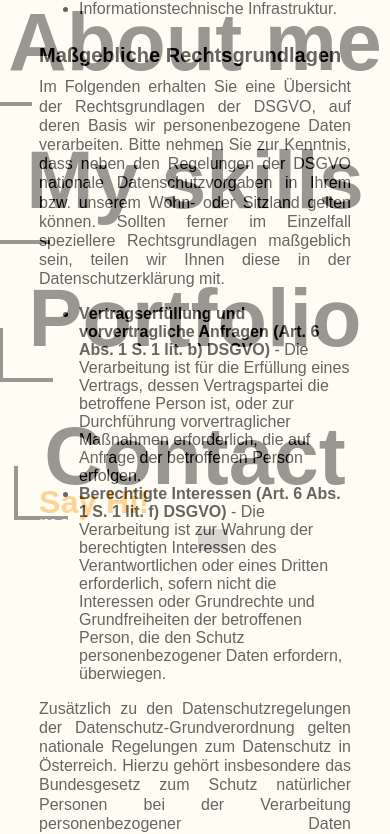
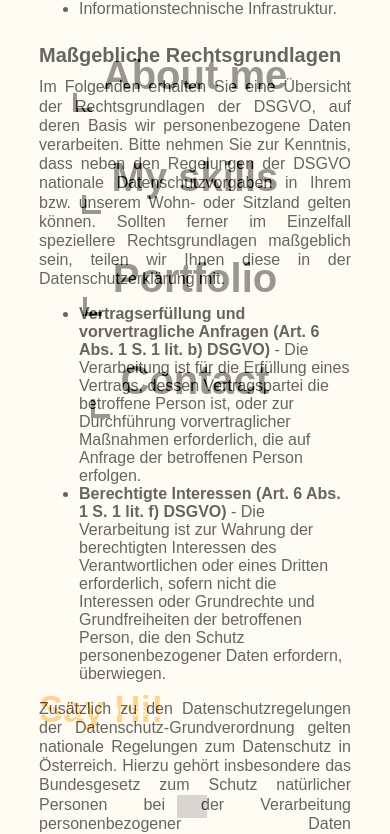
Before and after one commit to va104/portfolio, an Angular app: page /legal-notice in a window 390 px wide. Shown: the part 948-1782 px from the top of the page. Built offline with nearby package versions, Linux system fonts and the light colour scheme; grey boxes are pictures that could not be loaded; a web font is replaced by a local one.

Commit message:
responsive menu added

```diff
--- a/src/app/navigation-menu/navigation-menu.component.html
+++ b/src/app/navigation-menu/navigation-menu.component.html
@@ -4,24 +4,26 @@
         <img (click)="openMenu()" src="../../assets/icons/burger_menu/burger.svg" alt="Menu">
     </div>
 </div>
-<div [ngClass]="{'open-menu': toggleMenu}" class="nav">
-    <nav class="d-flex d-column align-center">
-        <div class="nav-link"><a (click)="scrollTo('about')">About me</a></div>
-        <div class="nav-link"><a (click)="scrollTo('skills', 180)">My skills</a></div>
-        <div class="nav-link"><a (click)="scrollTo('myWork')">Portfolio</a></div>
-        <div style="margin-bottom: 0;" class="nav-link"><a (click)="scrollTo('contact')">Contact</a></div>
-    </nav>
-    <div [ngClass]="{'open-menu': toggleMenu}" class="background">
+<div [ngClass]="{'open-menu': toggleMenu}" class="nav" style="height: 100vh">
+    <div class="pos-rel">
+        <nav class="d-flex d-column align-center just-evenly">
+            <div class="nav-link"><a (click)="scrollTo('about')">About me</a></div>
+            <div class="nav-link"><a (click)="scrollTo('skills', 180)">My skills</a></div>
+            <div class="nav-link"><a (click)="scrollTo('myWork')">Portfolio</a></div>
+            <div style="margin-bottom: 0;" class="nav-link"><a (click)="scrollTo('contact')">Contact</a></div>
+        </nav>
+        <div [ngClass]="{'open-menu': toggleMenu}" class="background">
+        </div>
         <div class="d-flex just-center">
             <div class="section greeting">
-                <h2 [ngClass]="{orange: timerColorOrange}" (click)="scrollTo('contact')">Say Hi!</h2>
+                <h2 [ngClass]="{orange: timerColorOrange, 'open-menu': toggleMenu}" (click)="scrollTo('contact')">Say Hi!</h2>
             </div>
         </div>
         <div class="d-flex just-center">
             <div class="footer section">
                 <div class="d-flex align-center just-between">
-                    <h3>mail@vanessa-wuerdinger.de</h3>
-                    <div class="d-flex gap-42 align-baseline">
+                    <h3 [ngClass]="{'open-menu': toggleMenu}" class="mail">mail@vanessa-wuerdinger.de</h3>
+                    <div [ngClass]="{'open-menu': toggleMenu}" class="d-flex gap-42 align-baseline desktop-icons">
                         <a href="https://github.com/va104" target="_blank"><img
                                 src="../../assets/icons/footer/github.svg" alt="GitHub"></a>
                         <a href="mailto:mail@vanessa-wuerdinger.de" target="_blank"><img
@@ -30,6 +32,14 @@
                                 src="../../assets/icons/footer/linkedin.svg" alt="Linkedin"></a>
                     </div>
                 </div>
+                <div [ngClass]="{'open-menu': toggleMenu}" class="d-flex gap-42 align-baseline just-end mobile-icons">
+                    <a href="https://github.com/va104" target="_blank"><img
+                            src="../../assets/icons/footer/github.svg" alt="GitHub"></a>
+                    <a href="mailto:mail@vanessa-wuerdinger.de" target="_blank"><img
+                            src="../../assets/icons/footer/email.svg" alt="Email"></a>
+                    <a href="https://www.linkedin.com/in/vanessa-wuerdinger" target="_blank"><img
+                            src="../../assets/icons/footer/linkedin.svg" alt="Linkedin"></a>
+                </div>
             </div>
         </div>
     </div>
--- a/src/app/navigation-menu/navigation-menu.component.scss
+++ b/src/app/navigation-menu/navigation-menu.component.scss
@@ -10,6 +10,15 @@ h3 {
     position: fixed;
     top: 0;
     z-index: 10;
+}
+
+.mail {
+        transform: translateY(300%);
+    transition: transform 225ms ease-in-out 300ms;
+
+    &.open-menu{
+        transform: none;
+    }
 }
 
 .menu {
@@ -37,7 +46,7 @@ h3 {
     z-index: 20;
     background-color: var(--color-beige);
     width: 100%;
-    height: calc(100%);
+    height: 100%;
     transform: translateY(100%);
     opacity: 0.4;
     transition: all 225ms ease-in-out;
@@ -46,12 +55,14 @@ h3 {
     // margin-top: 100px;
 
     &.open-menu {
-        height: calc(100% - 100px);
         transform: translateY(0) !important;
         margin-top: 100px;
         opacity: 1;
     }
+}
 
+nav {
+    height: 55vh;
 }
 
 .nav-link {
@@ -61,7 +72,7 @@ h3 {
     font-weight: 700;
     letter-spacing: -2.5%;
     text-align: center;
-    margin-bottom: 45px;
+    cursor: pointer;
 
     a {
         color: var(--color-black);
@@ -76,11 +87,12 @@ h3 {
     border-style: solid;
     border-width: 0 0 4px 4px;
     display: block;
-    height: 50px;
-    left: -30px;
+    cursor: pointer;
+    height: 35px;
+    left: -45px;
     position: absolute;
-    width: 50px;
-    top: 60%;
+    width: 30px;
+    top: 75%;
 }
 
 .nav-link:hover::before {
@@ -111,27 +123,32 @@ h3 {
     background: url(../../assets/images/background/rectangle_footer.svg);
     background-repeat: no-repeat;
     background-size: cover;
-    transform: translateY(100px);
+    height: 45vh;
+    transform: translateY(100%);
     transition: all 225ms ease-in-out 200ms;
 
     &.open-menu{
         transform: none;
-        height: 100%;
     }
 }
 
 .greeting {
     background-color: transparent;
     position: absolute;
-    bottom: 85px;
+    bottom: 185px;
+
+    h2 {
+        @media (max-width: 500px) {
+            font-size: 36px !important;
+        }
+    }
 }
 
 .footer {
     background-color: transparent;
     color: var(--color-beige);
     position: absolute;
-    bottom: 0;
-    padding-bottom: 15px;
+    bottom: 120px;
 
     h3 {
         font-family: 'Overpass', sans-serif !important;
@@ -147,19 +164,82 @@ h3 {
             transform: translateY(-50%);
         }
     }
+
+    &.open-menu{
+        transform: translateY(0);
+    }
 }
 
 h2 {
     color: var(--color-beige);
     cursor: pointer;
-    transition: 225ms ease-in-out;
+    transform: translateY(300%);
+    transition: color 225ms ease-in-out;
+    transition: transform 225ms ease-in-out 200ms;
 
-    // @media (max-width: 500px) {
-    //     bottom: 60px;
-    // }
+    &.open-menu{
+        transform: none;
+    }
 
     &.orange {
         color: var(--color-orange);
         transition: 225ms ease-in-out;
     }
 }
+
+.desktop-icons, .mobile-icons {
+    transform: translateY(300%);
+    margin-top: 10px;
+    transition: transform 225ms ease-in-out 400ms;
+
+    &.open-menu{
+        transform: none;
+    }
+}
+
+
+@media (max-width: 1200px) {
+    .nav-link {
+        font-size: 60px;
+    }
+}
+
+@media (max-width: 650px) {
+    .desktop-icons {
+        display: none;
+    }
+}
+
+
+@media (min-width: 650px) {
+    .mobile-icons {
+        display: none;
+    }
+}
+
+@media (max-width: 650px) {
+    .footer h3 {
+        font-size: 18px;
+    }
+
+    .greeting {
+        bottom: 220px;
+    }
+}
+
+@media (max-width: 500px) {
+    h3 {
+        font-size: 20px;
+    }
+
+    .nav-link {
+        font-size: 40px;
+    }
+
+    .nav-link::before {
+        top: 90%;
+        left: -30px;
+        height: 15px;
+        width: 15px;
+    }
+}
```
